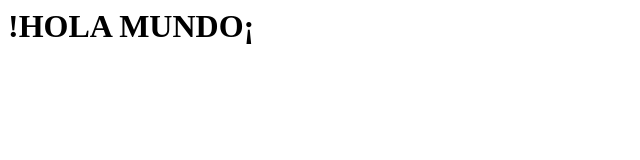
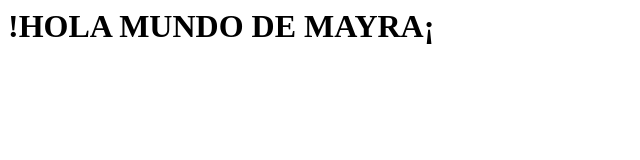
Before and after one commit to Maylica/carbonburger, a plain HTML site: page index.html in a window 1280 px wide. Shown: the whole page, without its empty margins (0-640 px from the left). Drawn offline with Linux system fonts and the light colour scheme.

Commit message:
mi segundo commit

```diff
--- a/index.html
+++ b/index.html
@@ -1,5 +1,5 @@
 <html>
     <h1>
-        !HOLA MUNDO¡
+        !HOLA MUNDO DE MAYRA¡
     </h1>
 </html>
```
